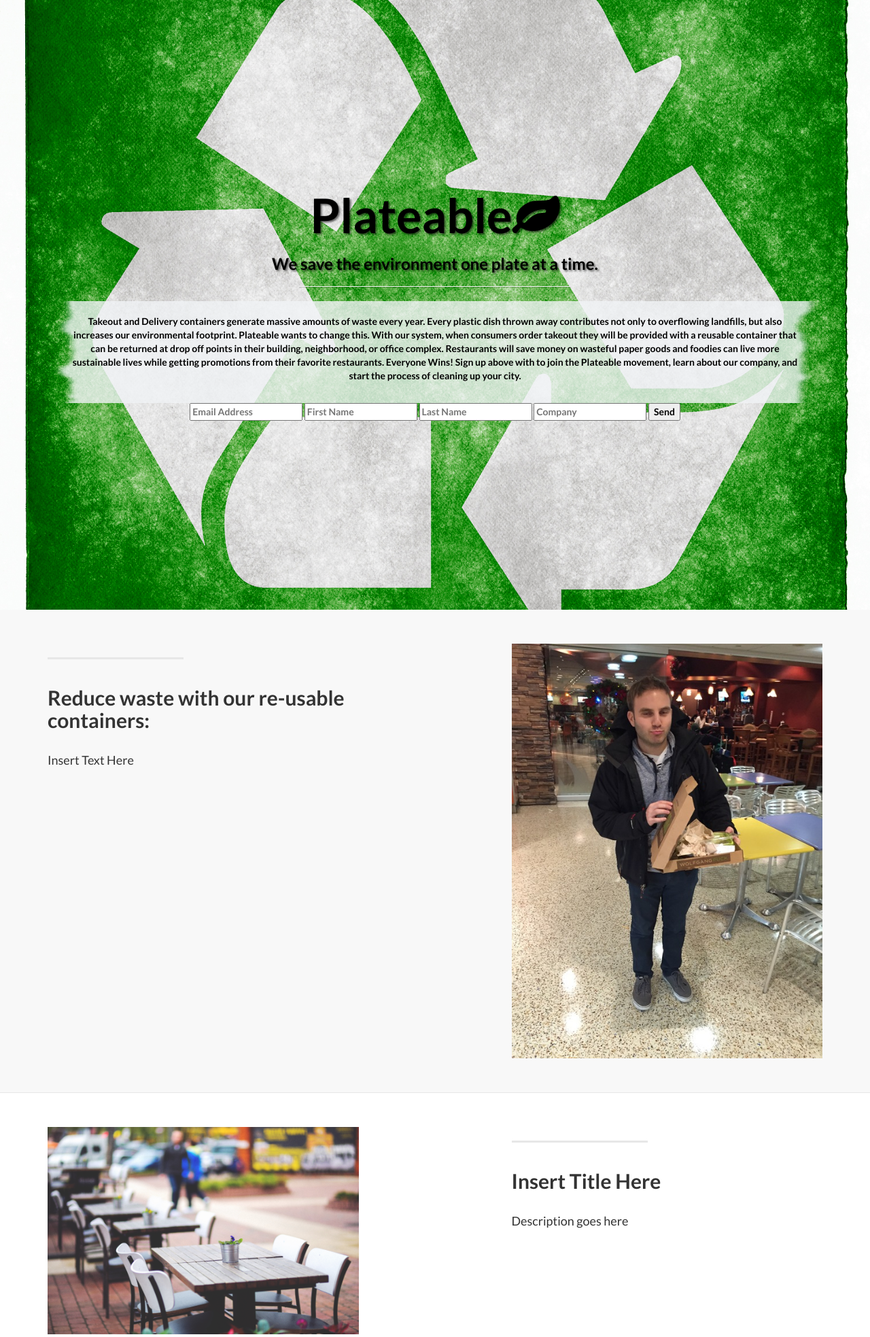
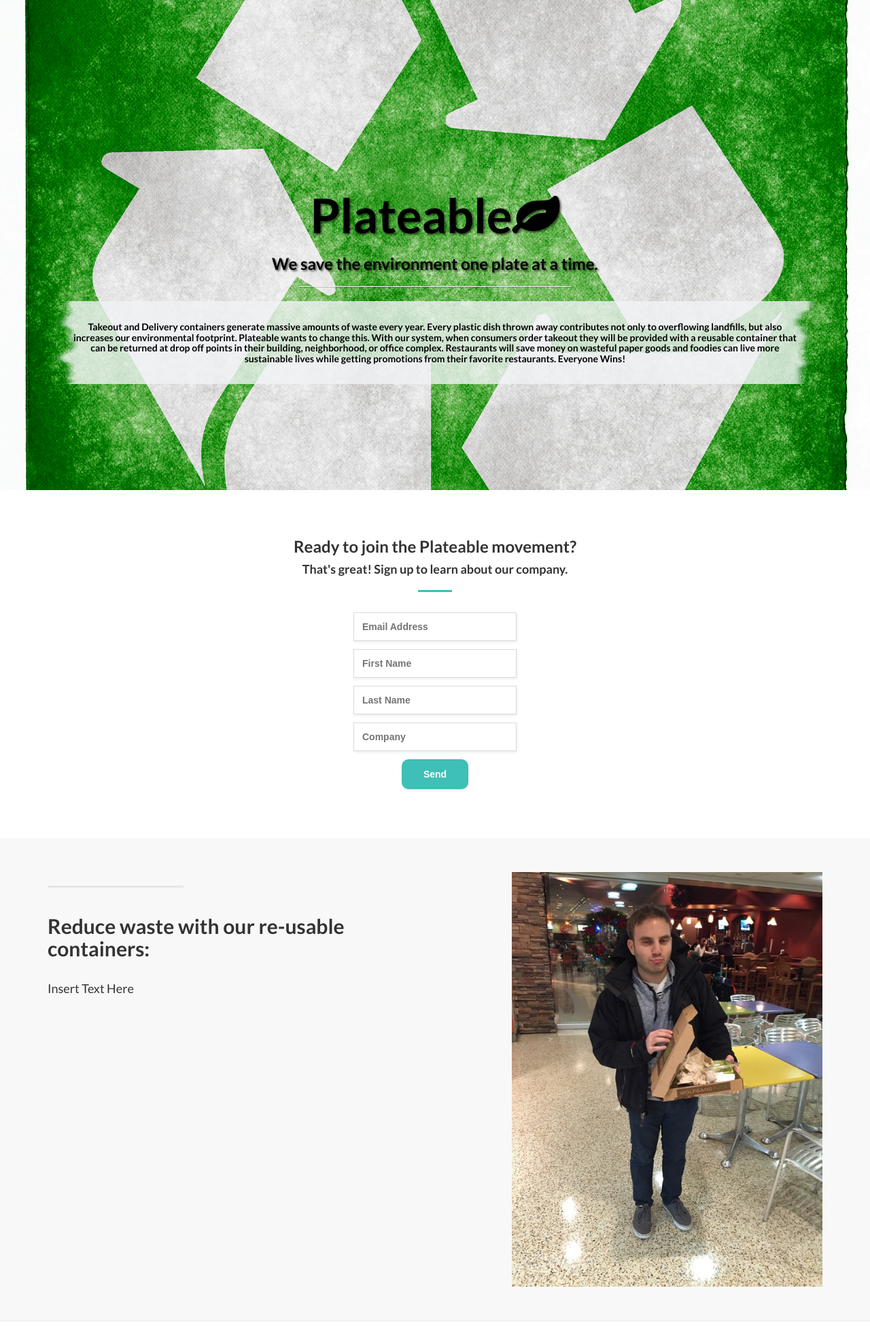
Before and after one commit to jocelynk/plateable, a PHP site: page / in a window 1280 px wide. Shown: the top 1967 px of the page at 68% size. Run offline with PHP 8.4, Linux system fonts and the light colour scheme.

Commit message:
styling signup form

```diff
--- a/css/landing-page.css
+++ b/css/landing-page.css
@@ -21,6 +21,12 @@ h6 {
     font-weight: 700;
 }
 
+section {
+    padding-top: 50px;
+    padding-right: 0px;
+    padding-bottom: 50px;
+    padding-left: 0px;
+}
 .topnav {
     font-size: 14px;
 }
@@ -59,6 +65,47 @@ h6 {
 
 .intro-message > h3 {
     text-shadow: 2px 2px 3px rgba(0,0,0,0.6);
+}
+
+.contact-divider {
+    width: 50px;
+    border-color: #3ebfb7;
+    border-width: 3px;
+}
+
+.form-basic {
+    max-width: 640px;
+    margin: 0 auto;
+    padding: 10px;
+    box-sizing: border-box;
+    background-color: #ffffff;
+    font: bold 14px sans-serif;
+    text-align: center;
+}
+
+.form-basic .form-row {
+    text-align: center;
+    margin-bottom: 12px;
+}
+
+.form-basic input {
+    color: #5f5f5f;
+    box-sizing: border-box;
+    width: 240px;
+    box-shadow: 1px 2px 4px 0 rgba(0, 0, 0, 0.08);
+    padding: 12px;
+    border: 1px solid #dbdbdb;
+}
+
+.form-basic button {
+    display: inline-block;
+    border-radius: 10px;
+    background-color: #3ebfb7;
+    color: #ffffff;
+    font-weight: bold;
+    box-shadow: 1px 2px 4px 0 rgba(0, 0, 0, 0.08);
+    padding: 14px 32px;
+    border: 0;
 }
 
 div.transbox {
--- a/index.html
+++ b/index.html
@@ -81,7 +81,7 @@
 
                             </div>
                             <div class="content">
-                                <p>
+                                <h5>
                                     Takeout and Delivery containers generate massive amounts of waste every year. Every
                                     plastic dish thrown away contributes not only to overflowing landfills, but also
                                     increases our environmental footprint. Plateable wants to change this.
@@ -90,28 +90,9 @@
                                     office complex. Restaurants will save money on wasteful paper goods and foodies can live
                                     more sustainable lives while getting promotions from their favorite restaurants.
                                     Everyone Wins!
-                                    Sign up above with to join the Plateable movement, learn about our company, and start the
-                                    process of cleaning up your city.
-                                </p>
+                                </h5>
                             </div>
                         </div>
-
-                        <div>
-                            <form action="https://docs.google.com/forms/d/1bs-gXhjOkham619MN4Q37ZOBYZ-rHfhQua5sljtAb7g/formResponse"
-                                  method="POST" id="form" target="_self" onsubmit="">
-                                <input id="Email" name="Email"
-                                       type="text"  placeholder="Email Address">
-                                <input id="First" name="First"
-                                       type="text"  placeholder="First Name">
-                                <input id="Last" name="Last"
-                                       type="text"  placeholder="Last Name">
-                                <input id="Company" name="Company"
-                                       type="text" placeholder="Company">
-                                <button id="ButtonSubmit"
-                                        type="button" >Send</button>
-                            </form>
-                        </div>
-
                         <!--<ul class="list-inline intro-social-buttons">
                             <li>
                                 <a href="https://twitter.com/SBootstrap" class="btn btn-default btn-lg"><i class="fa fa-twitter fa-fw"></i> <span class="network-name">Twitter</span></a>
@@ -132,7 +113,35 @@
 
     </div>
     <!-- /.intro-header -->
-
+    <section id="contact">
+        <div class="container">
+            <div class="row">
+                <div class="col-lg-8 col-lg-offset-2 text-center">
+                    <h3>Ready to join the Plateable movement?</h3>
+                    <h4>That's great! Sign up to learn about our company.</h4>
+                    <hr class="contact-divider">
+                    <form class="form-basic" action="https://docs.google.com/forms/d/1bs-gXhjOkham619MN4Q37ZOBYZ-rHfhQua5sljtAb7g/formResponse"
+                          method="POST" id="form" target="_self" onsubmit="">
+                        <div class="form-row">
+                            <input id="Email" name="Email" type="text"  placeholder="Email Address">
+                        </div>
+                        <div class="form-row">
+                            <input id="First" name="First" type="text"  placeholder="First Name">
+                        </div>
+                        <div class="form-row">
+                            <input id="Last" name="Last" type="text"  placeholder="Last Name">
+                        </div>
+                        <div class="form-row">
+                            <input id="Company" name="Company" type="text" placeholder="Company">
+                        </div>
+                        <div class="form-row">
+                            <button id="ButtonSubmit" type="button">Send</button>
+                        </div>
+                    </form>
+                </div>
+            </div>
+        </div>
+    </section>
     <!-- Page Content -->
 
 	<a  name="services"></a>
```
